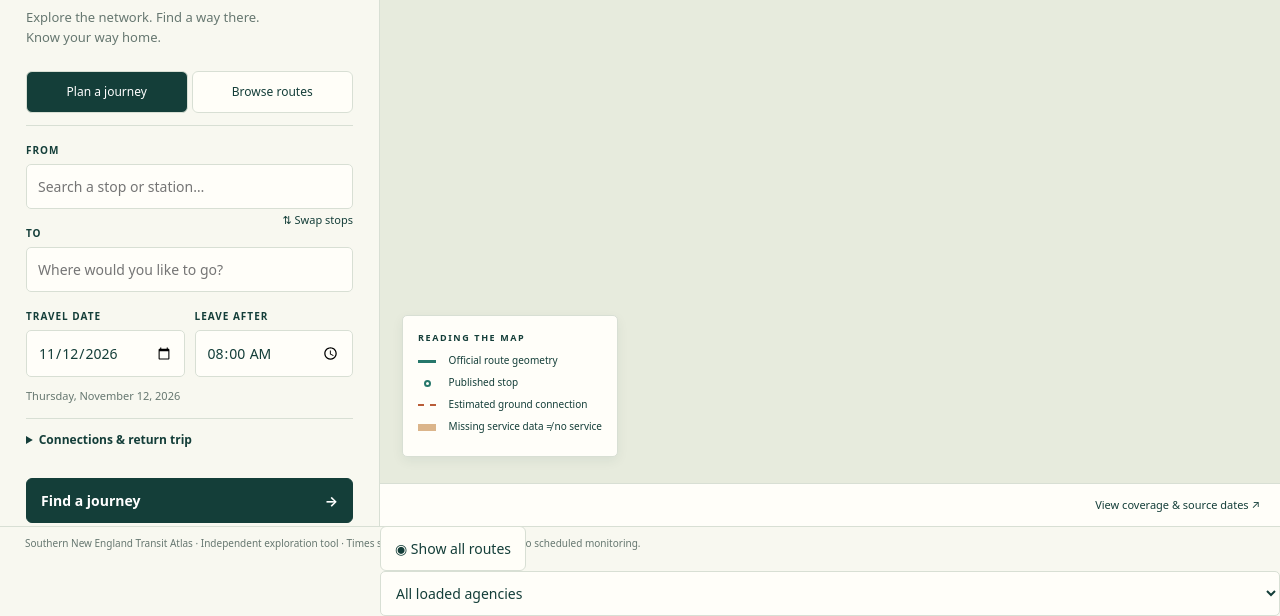
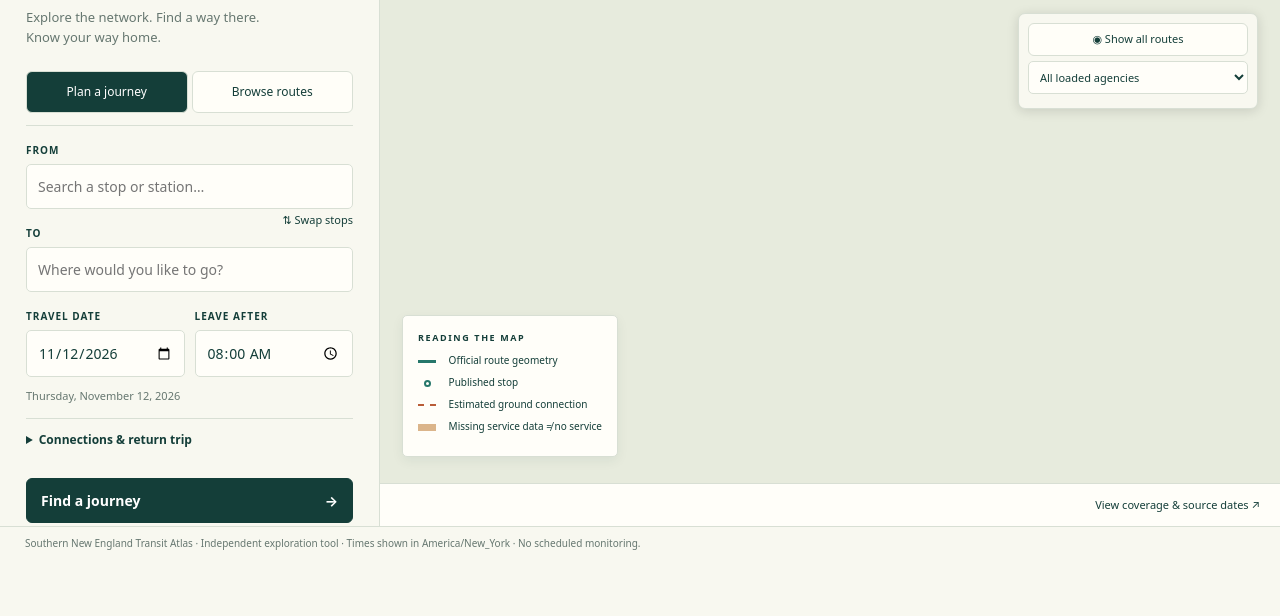
Before and after one commit to softnessasastrength/transfer-issues, a plain HTML site: page web/index.html in a window 1280 px wide. Shown: the part 312-928 px from the top of the page. After the commit the page ends 872 px from the top, so only its background shows below. Drawn offline with Linux system fonts and the light colour scheme; no server answers.

Commit message:
Add color-safe all-routes overlay to web/style.css

```diff
--- a/web/style.css
+++ b/web/style.css
@@ -68,3 +68,8 @@ th{background:var(--button)}.badge{background:var(--button)}
 .locationControls button{font-size:11px;padding:8px 10px}
 .locationStatus{position:absolute;right:22px;top:70px;max-width:280px;background:var(--surface,#fffef9);color:var(--ink);border:1px solid var(--line);border-radius:5px;padding:8px 11px;font-size:11px;z-index:500;pointer-events:none}
 @media(max-width:650px){.locationControls{max-width:250px}.locationControls button{font-size:10px;padding:6px}.locationStatus{right:12px;top:104px;max-width:220px}}
+
+.allRoutesControl{position:absolute;top:165px;right:22px;z-index:450;width:min(240px,45%);background:var(--paper);color:var(--ink);border:1px solid var(--line);border-radius:7px;padding:9px;box-shadow:0 2px 12px #0002}
+.allRoutesControl button,.allRoutesControl select{width:100%;font-size:11px;margin:0 0 5px;padding:7px}
+#allRoutesStatus{font-size:10px;line-height:1.4;overflow-wrap:anywhere}
+@media(max-width:650px){.allRoutesControl{top:185px;right:10px;width:165px;padding:6px}.allRoutesControl button,.allRoutesControl select{font-size:10px;padding:5px}}
```
